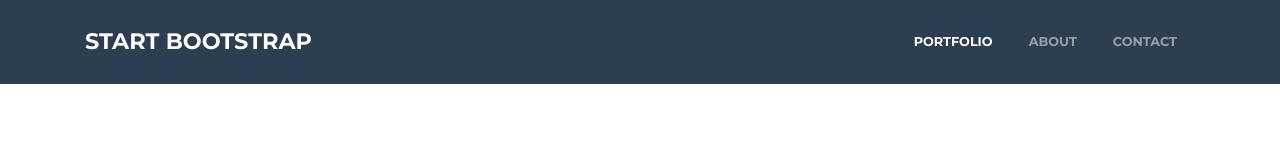
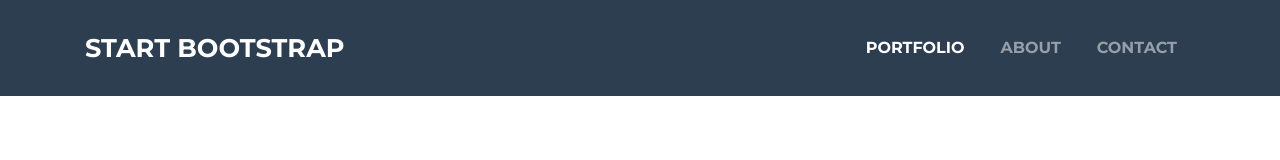
Before and after one commit to anass-dev-ops/templ1-html-bootstrap4-portfolio, a plain HTML site: page index.html in a window 1280 px wide. Drawn offline with nearby package versions, Linux system fonts and the light colour scheme.

Commit message:
Update Navbar Section

```diff
--- a/css/main.css
+++ b/css/main.css
@@ -14,16 +14,16 @@ body {
 .navbar {
     background-color: var(--primary-color);
     text-transform: uppercase;
-    padding: 20px 0;
+    padding: 24px 0;
     font-weight: 800;
 }
 
-.navbar .navbar-brand {
-    font-size: 1.4rem;
+.navbar-dark .navbar-brand {
+    font-size: 1.6rem;
 }
 
-.navbar .nav-item a {
-    font-size: 0.8rem;
+.navbar-dark .nav-item a {
+    font-size: 1rem;
     margin: 0 10px;
 }
 
```
